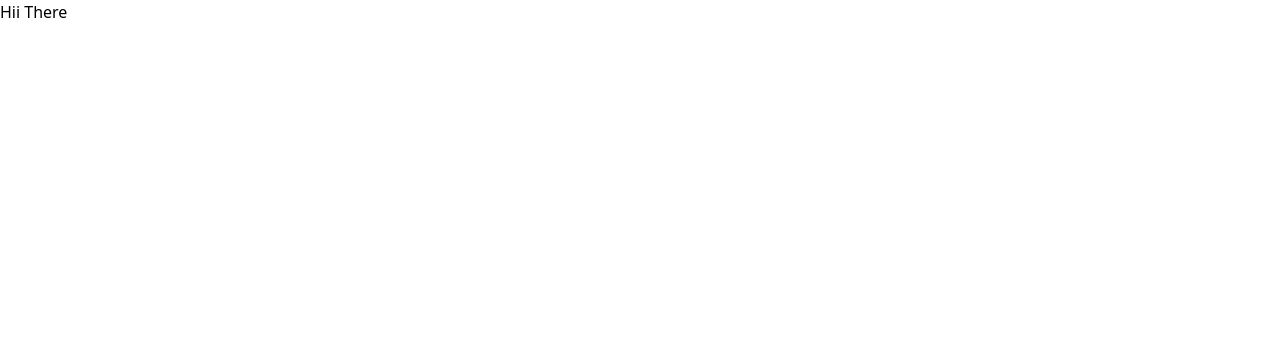
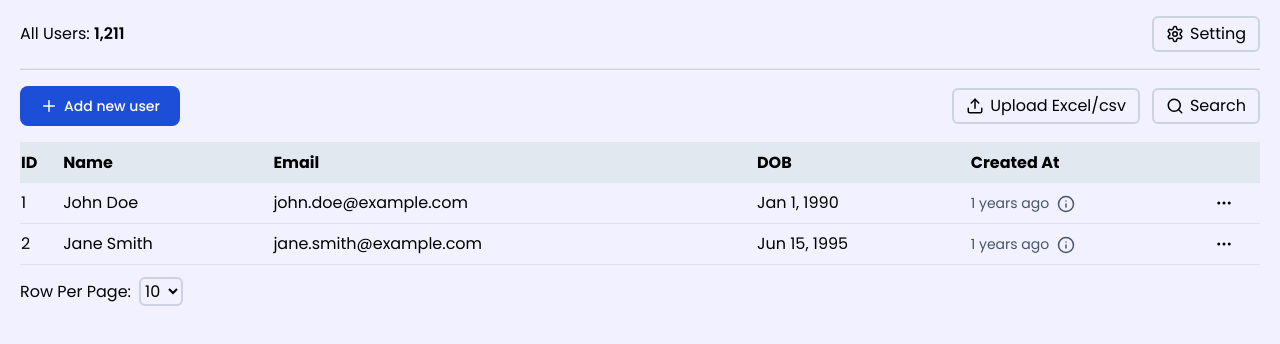
Before and after one commit to Omkar035-tech/user-dashboard, a React (Create React App) app in the folder frontend/: page / in a window 1280 px wide. Shown: the top 344 px of the page. Built offline with nearby package versions, Linux system fonts and the light colour scheme.

Commit message:
Front Table Structure with dummy json

```diff
--- a/frontend/src/App.js
+++ b/frontend/src/App.js
@@ -1,9 +1,12 @@
 import './App.css';
+import Header from './components/Header';
+import UserTable from './components/UserTable';
 
 function App() {
   return (
     <div className="">
-      Hii There
+      <Header />
+      <UserTable />
     </div>
   );
 }
--- /dev/null
+++ b/frontend/src/components/Header.jsx
@@ -0,0 +1,29 @@
+import React from 'react'
+import { Plus, SearchIcon, Settings, Upload } from "lucide-react";
+
+const Header = () => {
+    return (
+        <div>
+            <div className='flex justify-between mx-5 my-4 items-center'>
+
+                <h1>All Users: <span className='font-semibold'>{Number(1211).toLocaleString()}</span></h1>
+
+                <button className='flex justify-center items-center border-2 rounded-md px-3 py-1 hover:bg-black hover:text-white transition-all duration-300 border-slate-300'><Settings size={18} className='inline-flex mr-1.5' /> Setting</button>
+
+            </div>
+            <hr className='h-[1.5px] bg-slate-300 mx-5' />
+            <div className='flex items-center justify-between mx-5 my-4'>
+
+                <button className='flex justify-center items-center text-white bg-blue-700 hover:bg-blue-800 focus:ring-4 focus:ring-blue-300 font-medium rounded-lg text-sm px-5 py-2.5  dark:bg-blue-600 dark:hover:bg-blue-700 focus:outline-none dark:focus:ring-blue-800'><Plus size={18} className='inline-flex mr-1.5' /> Add new user</button>
+                <div className='flex gap-3'>
+                    <button className='flex justify-center items-center border-2 rounded-md px-3 py-1 hover:bg-black hover:text-white transition-all duration-300 border-slate-300'><Upload size={18} className='inline-flex mr-1.5' /> Upload Excel/csv</button>
+                    <button className='flex justify-center items-center border-2 rounded-md px-3 py-1 hover:bg-black hover:text-white transition-all duration-300 border-slate-300'><SearchIcon size={18} className='inline-flex mr-1.5' /> Search</button>
+                </div>
+
+            </div>
+            <hr className='h-[1.5px] bg-slate-300 mx-5' />
+        </div>
+    )
+}
+
+export default Header
--- /dev/null
+++ b/frontend/src/components/UserTable.jsx
@@ -0,0 +1,166 @@
+import React, { useState, useEffect, useRef } from "react";
+import { Info, MoreHorizontal } from "lucide-react";
+
+const UserTable = () => {
+    const [menuState, setMenuState] = useState(null);
+    const menuRef = useRef(null);
+
+    const handleMenuClick = (rowId) => {
+        setMenuState((prevState) => (prevState === rowId ? null : rowId));
+    };
+
+    const formatDateRelative = (createdAt) => {
+        const createdDate = new Date(createdAt);
+        const now = new Date();
+        const diffInSeconds = Math.floor((now - createdDate) / 1000);
+
+        if (diffInSeconds < 60) return `${diffInSeconds} seconds ago`;
+        const diffInMinutes = Math.floor(diffInSeconds / 60);
+        if (diffInMinutes < 60) return `${diffInMinutes} minutes ago`;
+        const diffInHours = Math.floor(diffInMinutes / 60);
+        if (diffInHours < 24) return `${diffInHours} hours ago`;
+        const diffInDays = Math.floor(diffInHours / 24);
+        if (diffInDays < 30) return `${diffInDays} days ago`;
+        const diffInMonths = Math.floor(diffInDays / 30);
+        if (diffInMonths < 12) return `${diffInMonths} months ago`;
+        const diffInYears = Math.floor(diffInMonths / 12);
+        return `${diffInYears} years ago`;
+    };
+
+    const formatExactDate = (createdAt) => {
+        const options = { day: "numeric", month: "short", year: "numeric" };
+        return new Date(createdAt).toLocaleDateString("en-US", options);
+    };
+
+    const CreatedAt = (createdAt) => {
+        const relativeTime = formatDateRelative(createdAt);
+        const exactDate = formatExactDate(createdAt);
+
+        return (
+            <div
+                className=" text-slate-600"
+            >
+                <span className="text-sm ">{relativeTime}</span>
+                <span className="cursor-pointer" title={exactDate}><Info className="inline-flex ml-2" size={18} /></span>
+            </div>
+        );
+    };
+
+
+    const handleOutsideClick = (event) => {
+        if (menuRef.current && !menuRef.current.contains(event.target)) {
+            setMenuState(null);
+        }
+    };
+
+    React.useEffect(() => {
+        document.addEventListener("mousedown", handleOutsideClick);
+        return () => {
+            document.removeEventListener("mousedown", handleOutsideClick);
+        };
+    }, []);
+
+    const data = [
+        {
+            id: 1,
+            name: "John Doe",
+            email: "john.doe@example.com",
+            dob: "1990-01-01",
+            createdAt: "2023-12-01",
+        },
+        {
+            id: 2,
+            name: "Jane Smith",
+            email: "jane.smith@example.com",
+            dob: "1995-06-15",
+            createdAt: "2023-12-02",
+        },
+    ];
+
+    const handleActionClick = (action, id) => {
+        console.log(`${action} clicked for ID ${id}`);
+        setMenuState(null);
+    };
+
+    return (
+        <div className="table-container  px-5">
+            <table border="1" className="w-full border-collapse">
+                <thead className="text-start bg-slate-200">
+                    <tr>
+                        <th className="text-start py-2">ID</th>
+                        <th className="text-start py-2">Name</th>
+                        <th className="text-start py-2">Email</th>
+                        <th className="text-start py-2">DOB</th>
+                        <th className="text-start py-2">Created At</th>
+                        <th className="text-start py-2"></th>
+                    </tr>
+                </thead>
+                <tbody className="max-h-44">
+                    {data.map((row) => (
+
+                        <tr key={row.id} className="border-b border-slate-400/20">
+                            <td className="py-2">{row.id}</td>
+                            <td className="py-2">{row.name}</td>
+                            <td className="py-2">{row.email}</td>
+                            <td className="py-2">{formatExactDate(row.dob)}</td>
+                            <td className="py-2 text-slate-600">{CreatedAt(row.createdAt)}</td>
+                            <td className="py-2">
+                                <div className="relative">
+                                    <MoreHorizontal
+                                        onClick={() => handleMenuClick(row.id)}
+                                        className="cursor-pointer" size={18}
+                                    />
+                                    {menuState === row.id && (
+                                        <div
+                                            ref={menuRef}
+                                            className="absolute top-1 right-14 bg-slate-50 shadow-md border border-slate-500/15 rounded-md z-20"
+                                        >
+                                            <ul
+                                                className="list-none m-0 px-1 py-0"
+                                            >
+                                                <li
+                                                    className="px-1.5 py-3 cursor-pointer border-b border-b-slate-400/25"
+                                                    onClick={() => handleActionClick("Update", row.id)}
+                                                >
+                                                    Update
+                                                </li>
+                                                <li className="px-1.5 py-3 cursor-pointer border-b border-b-slate-400/25"
+                                                    onClick={() => handleActionClick("Delete", row.id)}
+                                                >
+                                                    Delete
+                                                </li>
+                                                <li
+                                                    className="px-1.5 py-3 cursor-pointer "
+                                                    onClick={() => setMenuState(null)}
+                                                >
+                                                    Cancel
+                                                </li>
+                                            </ul>
+                                        </div>
+                                    )}
+                                </div>
+                            </td>
+                        </tr>
+                    ))}
+                </tbody>
+            </table>
+            <div className="text-base py-3 flex justify-between items-center">
+                <div>
+                    <span className="mr-2">
+                        Row Per Page:
+                    </span>
+                    <select name="" id="" className="bg-transparent rounded-md border-slate-400/40 border-2">
+                        <option value="10">10</option>
+                        <option value="20">20</option>
+                        <option value="30">30</option>
+                    </select>
+                </div>
+                <div>
+
+                </div>
+            </div>
+        </div>
+    );
+};
+
+export default UserTable;
--- a/frontend/src/index.css
+++ b/frontend/src/index.css
@@ -1,3 +1,16 @@
+@import url('https://fonts.googleapis.com/css2?family=Poppins:ital,wght@0,100;0,200;0,300;0,400;0,500;0,600;0,700;0,800;0,900;1,100;1,200;1,300;1,400;1,500;1,600;1,700;1,800;1,900&display=swap');
 @tailwind base;
 @tailwind components;
 @tailwind utilities;
+
+.poppins-thin {
+    font-family: "Poppins", sans-serif;
+    font-weight: 100;
+    font-style: normal;
+  }
+
+
+body {
+    background-color: rgb(241, 241, 255);
+    font-family: 'Poppins', sans-serif;
+}
--- a/frontend/tailwind.config.js
+++ b/frontend/tailwind.config.js
@@ -4,7 +4,11 @@ module.exports = {
     "./src/**/*.{js,jsx,ts,tsx}",
   ],
   theme: {
-    extend: {},
+    extend: {
+      fontFamily: {
+        poppins: ['Poppins', 'sans-serif'],
+      }
+    },
   },
   plugins: [
     require('tailwindcss'),
```
